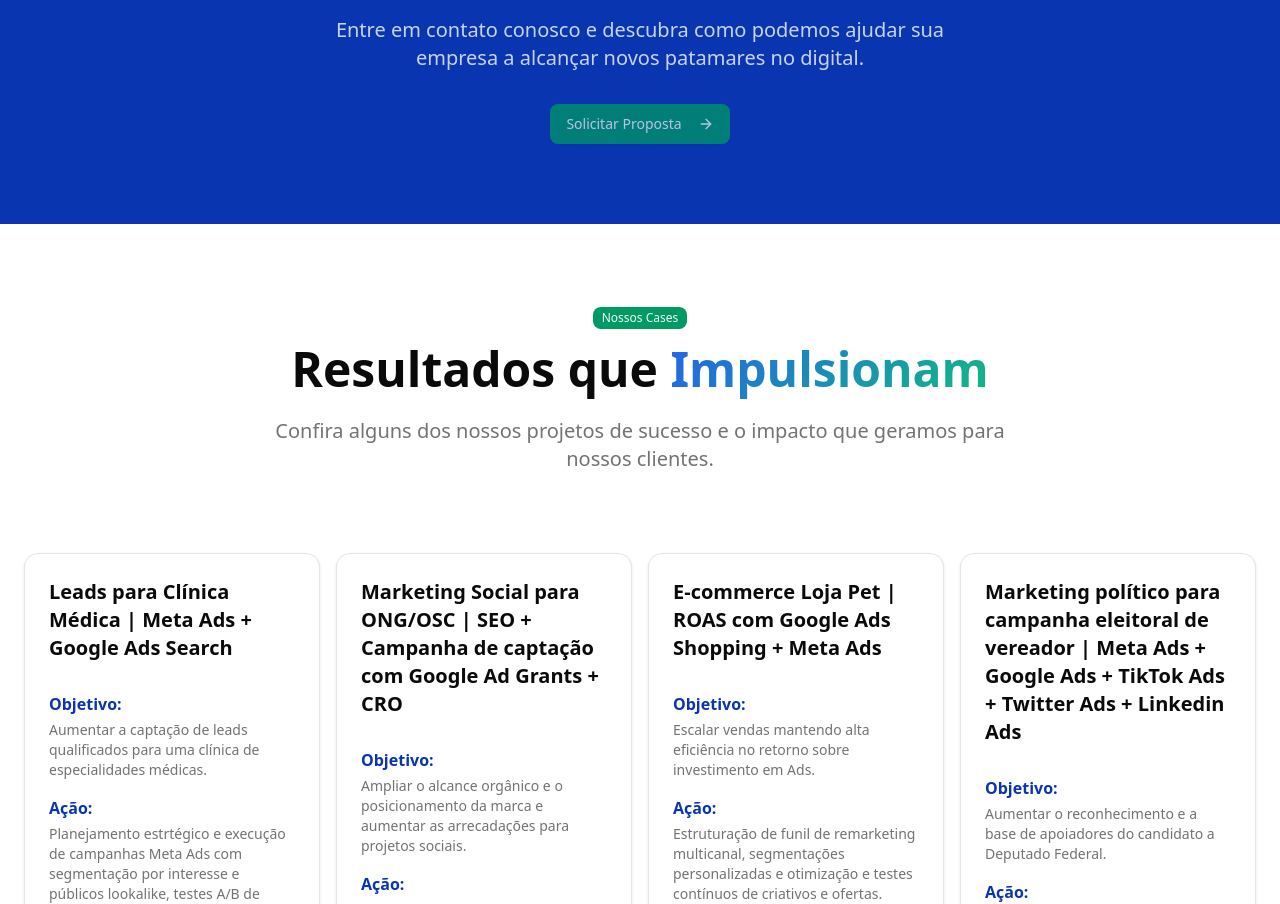
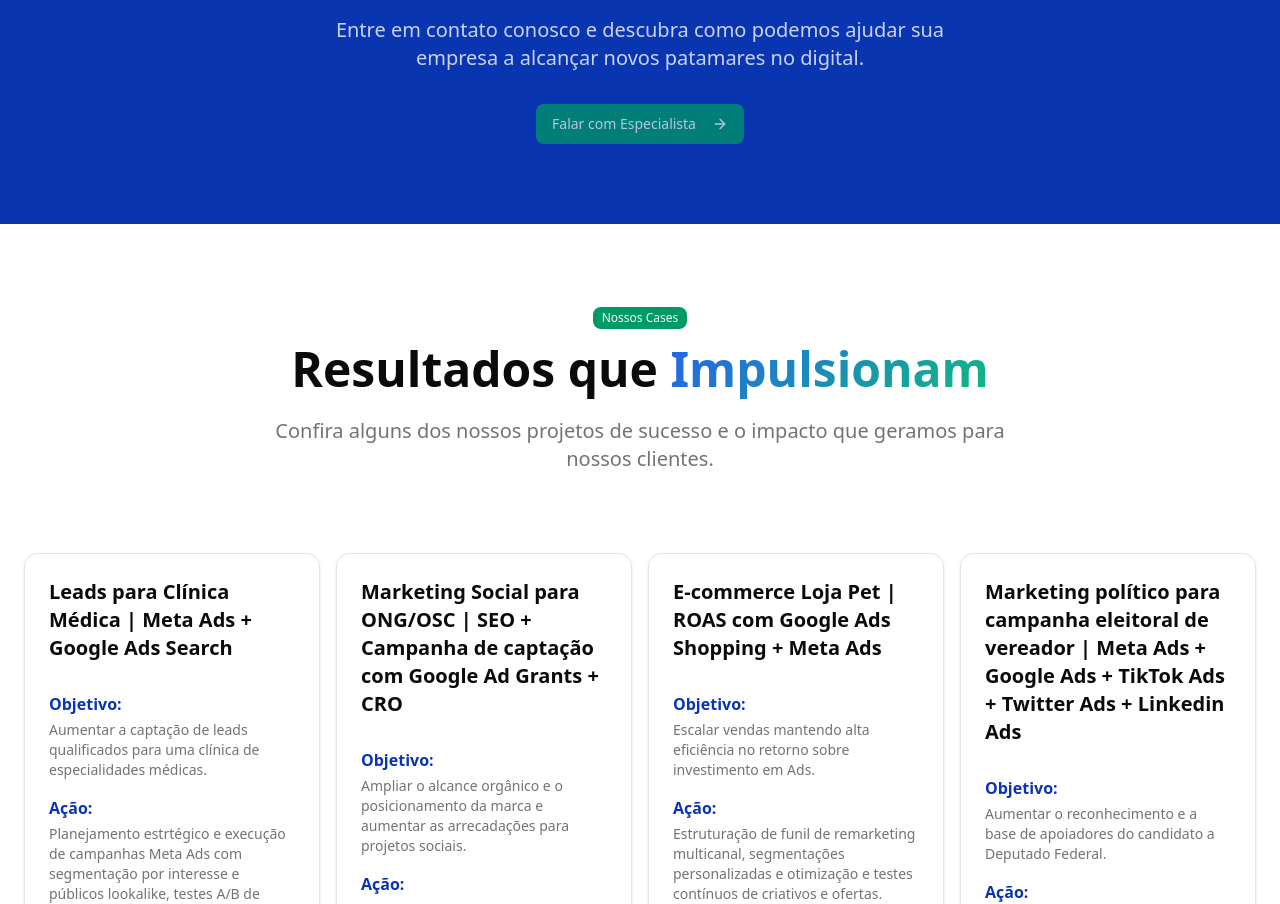
Before and after one commit to kakow-coder/digitalfy-website, a React (Vite) app: page / in a window 1280 px wide. Shown: the part 2304-3208 px from the top of the page. Built offline with nearby package versions, Linux system fonts and the light colour scheme.

Commit message:
Update App.jsx

```diff
--- a/src/App.jsx
+++ b/src/App.jsx
@@ -278,7 +278,7 @@ function App() {
           </p>
           <Button size="lg" variant="secondary" className="pulse-button" asChild>
             <a href="https://wa.me/5521987211586text=Olá! Gostaria de solicitar uma proposta da Digitalfy." target="_blank" rel="noopener noreferrer">
-              Solicitar Proposta
+              Falar com Especialista
               <ArrowRight className="ml-2 h-5 w-5" />
             </a>
           </Button>
```
